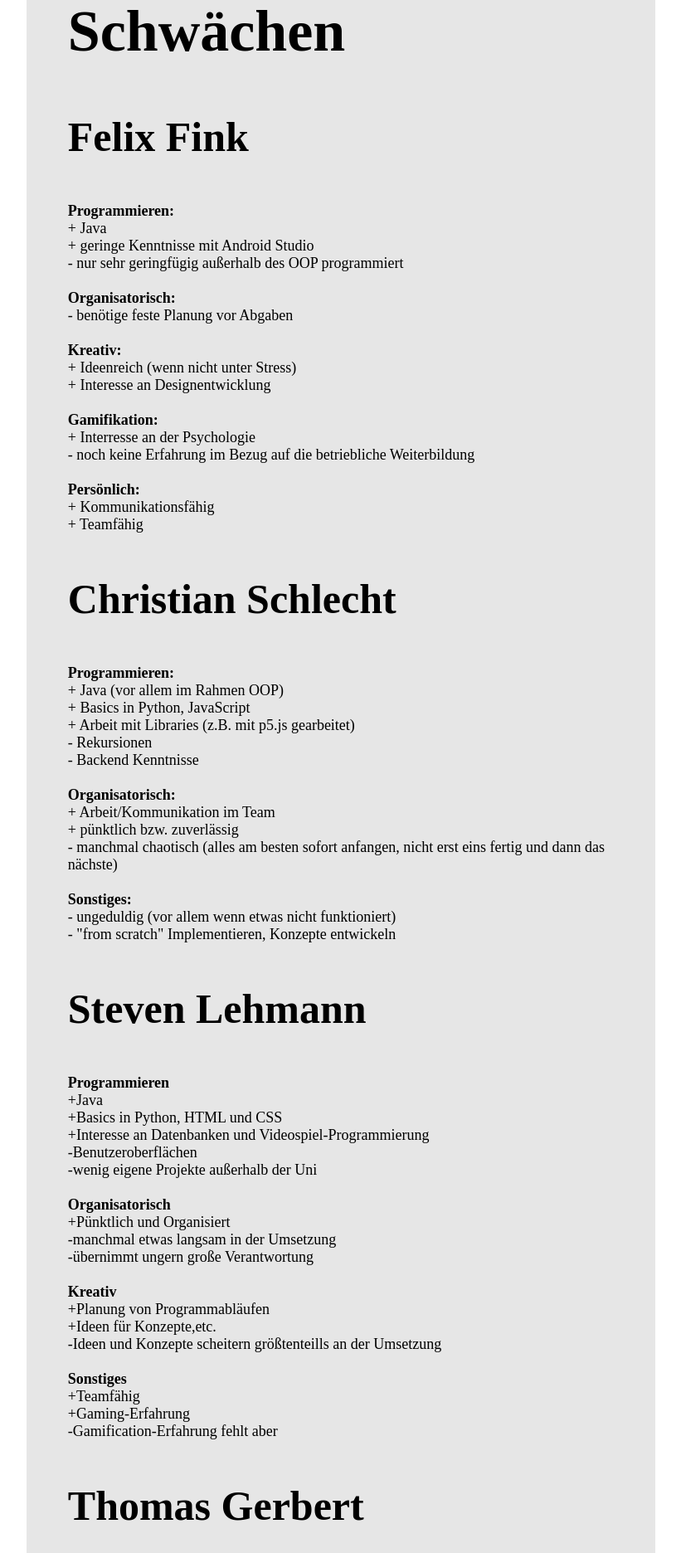
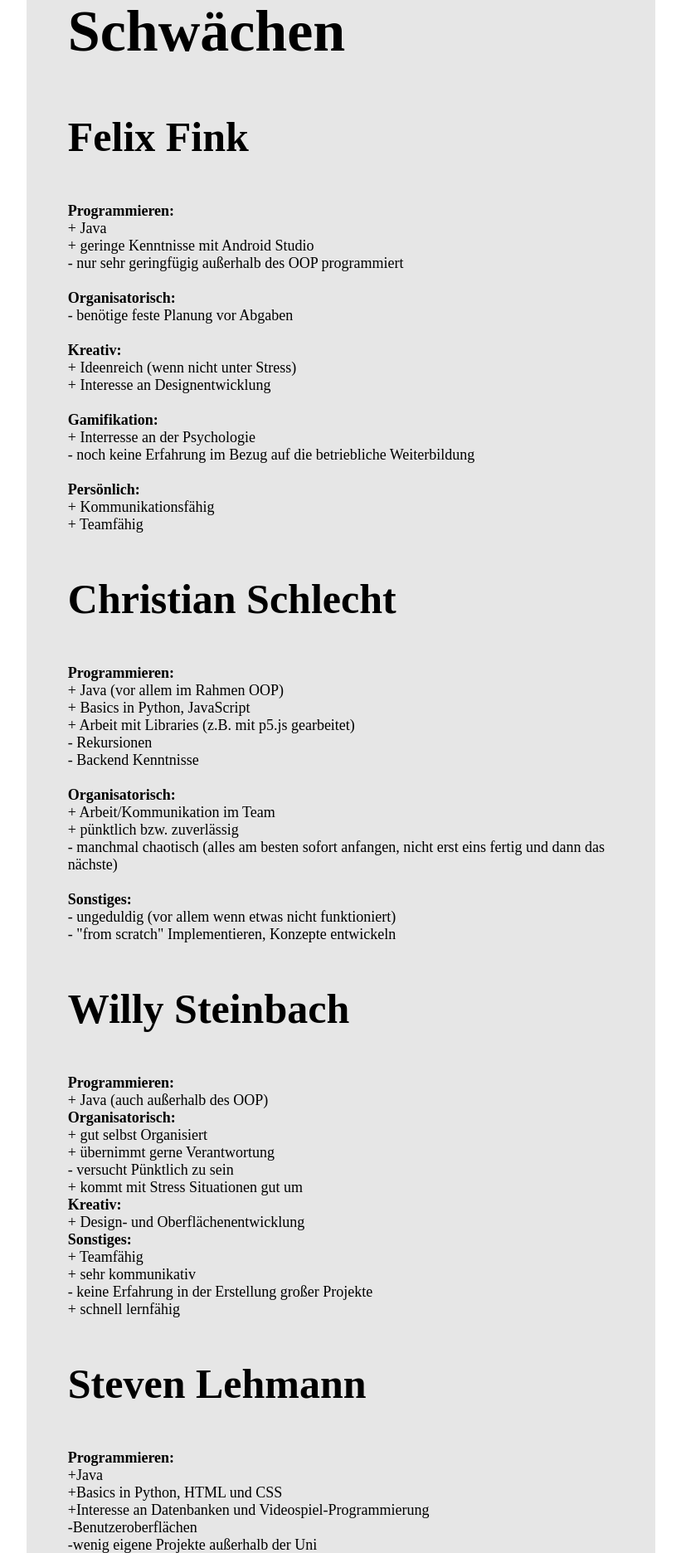
Before and after one commit to ch-schlecht/cz17a, a PHP site: page /team.php in a window 1280 px wide. Shown: the part 916-2788 px from the top of the page at 83% size, without its empty margins (229-1050 px from the left). Run offline with PHP 8.4, Linux system fonts and the light colour scheme; some libraries are stand-ins or nearby versions.

Commit message:
Added SuS of Willy Steinbach to Website

```diff
--- a/public_html/team.php
+++ b/public_html/team.php
@@ -22,11 +22,11 @@ include 'header.php';
             </tr>
              <tr>
                 <td><a href="#CS">Christian Schlecht</a></td>
-                <td>(vorerst) Projektleiter</td>
+                <td>Projektleiter</td>
             </tr>
              <tr>
-                <td>Willy Steinbach</td>
-                <td></td>
+                <td><a href="#WS">Willy Steinbach</a></td>
+                <td>Stellvertrentener Projektleiter</td>
             </tr>
              <tr>
                 <td><a href="#SL">Steven Lehmann</a></td>
@@ -110,12 +110,50 @@ include 'header.php';
             </p>
 
 
+        <h3 id="WS">Willy Steinbach</h3>
+        <p>
+
+    <b>Programmieren:</b>  <br/>
+        + Java (auch au&szlig;erhalb des OOP)      <br/>
+
+
+    <b>Organisatorisch:</b> <br/>
+        + gut selbst Organisiert    <br/>
+        + &uuml;bernimmt gerne Verantwortung  <br/>
+        - versucht P&uuml;nktlich zu sein    <br/>
+        + kommt mit Stress Situationen gut um   <br/>
+
+
+    <b>Kreativ:</b>     <br/>
+        + Design- und Oberfl&auml;chenentwicklung   <br/>
+
+
+    <b>Sonstiges:</b>   <br/>
+        + Teamf&auml;hig     <br/>
+        + sehr kommunikativ   <br/>
+        - keine Erfahrung in der Erstellung gro&szlig;er Projekte <br/>
+        + schnell lernf&auml;hig  <br/>
+
+
+
+
+        </p>
+
+
+
+
+
+
+
+
+
+
 
         <h3 id="SL">Steven Lehmann</h3>
 
             <p>
 
-            <b>Programmieren</b> <br/>
+            <b>Programmieren:</b> <br/>
     +Java        <br/>
     +Basics in Python, HTML und CSS     <br/>
     +Interesse an Datenbanken und Videospiel-Programmierung      <br/>
@@ -123,19 +161,19 @@ include 'header.php';
     -wenig eigene Projekte au&szlig;erhalb der Uni      <br/>
 
         <br/>
-<b>Organisatorisch</b> <br/>
+<b>Organisatorisch:</b> <br/>
     +P&uuml;nktlich und Organisiert   <br/>
     -manchmal etwas langsam in der Umsetzung  <br/>
     -&uuml;bernimmt ungern gro&szlig;e Verantwortung <br/>
 
             <br/>
-<b>Kreativ</b>    <br/>
+<b>Kreativ:</b>    <br/>
     +Planung von Programmabl&auml;ufen <br/>
     +Ideen f&uuml;r Konzepte,etc. <br/>
     -Ideen und Konzepte scheitern gr&ouml;&szlig;tenteills an der Umsetzung  <br/>
          <br/>
 
-<b>Sonstiges</b> <br/>
+<b>Sonstiges:</b> <br/>
     +Teamf&auml;hig <br/>
     +Gaming-Erfahrung <br/>
     -Gamification-Erfahrung fehlt aber  <br/>
```
Also changed, not shown: StaerkenUndSchwaechen.md (+2 -2 lines).
